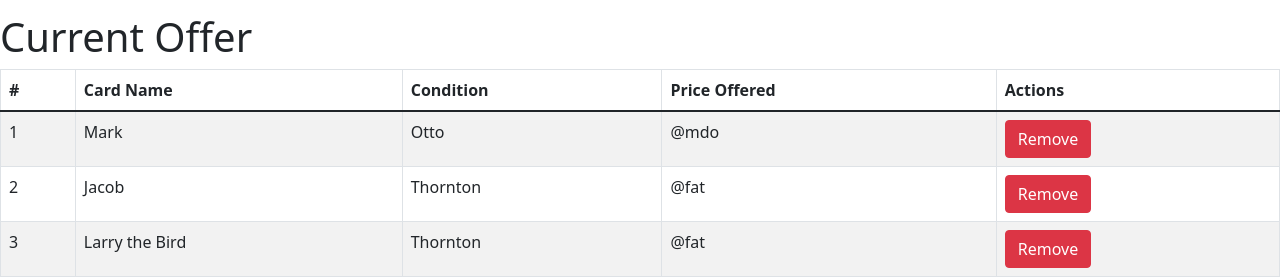
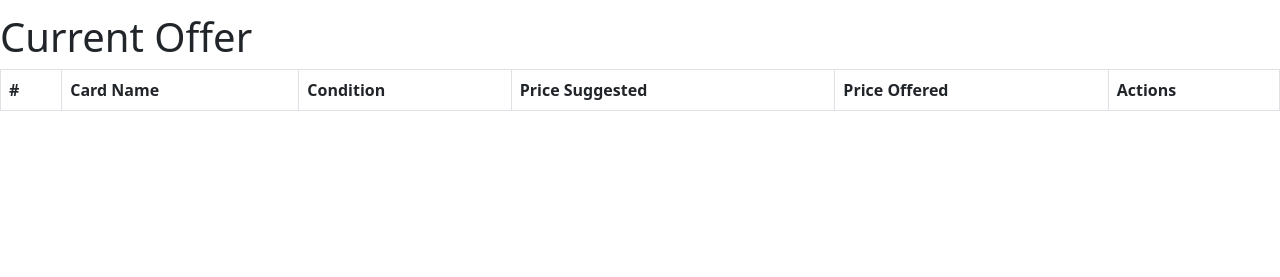
Before and after one commit to anthony-devarti/sa-floortrader, a React (Create React App) app: page / in a window 1280 px wide. Shown: the part 595-872 px from the top of the page. After the commit the page ends 800 px from the top, so only its background shows below. Built offline with nearby package versions, Linux system fonts and the light colour scheme.

Commit message:
line items adding to cart correctly.  Needs to be editable/ clearable, submitable

```diff
--- a/src/Cart.js
+++ b/src/Cart.js
@@ -1,6 +1,10 @@
 import { Button, Table } from "react-bootstrap"
+import { useGlobalState } from "./GlobalState";
+
 
 export default function Cart() {
+    const [state, dispatch] = useGlobalState();
+
     return (
         <>
         <h1>Current Offer</h1>
@@ -10,32 +14,23 @@ export default function Cart() {
                     <th>#</th>
                     <th>Card Name</th>
                     <th>Condition</th>
+                    <th>Price Suggested</th>
                     <th>Price Offered</th>
                     <th>Actions</th>
                 </tr>
             </thead>
+
             <tbody>
+            {state.cart.map((item, index) => (
                 <tr>
-                    <td>1</td>
-                    <td>Mark</td>
-                    <td>Otto</td>
-                    <td>@mdo</td>
+                    <td>{index + 1}</td>
+                    <td>{item.name}</td>
+                    <td>{item.condition}</td>
+                    <td>{item.Estimate}</td>
+                    <td>{item.Actual}</td>
                     <td><Button variant="danger">Remove</Button></td>
                 </tr>
-                <tr>
-                    <td>2</td>
-                    <td>Jacob</td>
-                    <td>Thornton</td>
-                    <td>@fat</td>
-                    <td><Button variant="danger">Remove</Button></td>
-                </tr>
-                <tr>
-                    <td>3</td>
-                    <td>Larry the Bird</td>
-                    <td>Thornton</td>
-                    <td>@fat</td>
-                    <td><Button variant="danger">Remove</Button></td>
-                </tr>
+                    ))}
             </tbody>
         </Table>
         </>
--- a/src/GlobalState.js
+++ b/src/GlobalState.js
@@ -1,4 +1,4 @@
-import React, { createContext, useReducer, useContext, useEffect, useState } from 'react';
+import React, { createContext, useReducer, useContext } from 'react';
 import jwtDecode from 'jwt-decode'
 
 //checks local storage for items in the cart and sets the starting cart value accordingly if it's there.  If it's null, it will set the starting cart value to an empty array.
--- a/src/Search.js
+++ b/src/Search.js
@@ -1,5 +1,5 @@
-import { useEffect, useState } from "react";
-import { Form, FormControl, Button, Row } from "react-bootstrap"
+import { useState } from "react";
+import { Form, FormControl, Button } from "react-bootstrap"
 import { useGlobalState } from "./GlobalState";
 import Visualizer from "./Visualizer";
 import { offerPrice } from "./data";
@@ -9,10 +9,6 @@ export default function Search() {
     const [ state, dispatch ] = useGlobalState()
 
     var scryfall = require("scryfall-client");
-
-    const [currentCard, setCurrentCard] = useState({})
-    const [printings, setPrintings] = useState({})
-    console.log( typeof printings)
 
     //handles offer state
     const [offer, setOffer] = useState(0)
@@ -26,6 +22,7 @@ export default function Search() {
     const [foil, setFoil] = useState("non")
 
     const handleFoilChange = (event) => {
+        setFoil(event.target.value)
         dispatch(state.foil=event.target.value);
     };
 
@@ -42,6 +39,7 @@ export default function Search() {
 
     //changes the condition state object based on the dropdown
     const handleConditionChange = (event) => {
+        setCondition(event.target.value)
         dispatch(state.condition=event.target.value);
     };
 
--- a/src/Visualizer.js
+++ b/src/Visualizer.js
@@ -12,13 +12,14 @@ export default function Visualizer(offer) {
     //console.log("card image when it reaches visualizer: ", card.image_uris)
 
     //console.log("offer: ", offer.offer)
+    const [offerField, setOfferField] = useState()
 
+    //modal behavior
     const [show, setShow] = useState(false);
     const handleClose = () => setShow(false);
     const handleShow = () => setShow(true);
-    const [selection, setSelection] = useState();
 
-    let currentOffer = offerPrice(card.prices.usd, card.prices.usd_foil, state.foil, state.condition)
+    let suggested = offerPrice(card.prices.usd, card.prices.usd_foil, state.foil, state.condition)
 
 
     const [printings, setPrintings] = useState([])
@@ -44,16 +45,9 @@ export default function Visualizer(offer) {
 
         handleShow()
     }
-    // console.log(printings)
 
 
-    //there's a good chance that choosing versions should be a part of the search feature, for workflow reaswons
     function VersionModal() {
-
-       function select(card){
-           console.log(card)
-           setSelection(card)
-       }
 
 
 
@@ -70,13 +64,17 @@ export default function Visualizer(offer) {
                             className="selector"
                         >
                             <h4>{printing.set_name}</h4>
-                        <img src={printing.image_uris.small}></img>
+                            <img
+                                src={printing.image_uris.small}
+                                alt={card.name}
+                            >
+                            </img>
                             <Button
                                 variant="primary"
                                 //the goal here is to get the button to highlight the card, then for the visualizer
                                 //to rerender whenever the save button is clicked so the new printing can update.
                                 //may make sense to change this workflow to selecting the printing before this.
-                        onClick={(e) => dispatch(state.card={...printing})}
+                                onClick={(e) => dispatch(state.card = { ...printing })}
                             >Choose Printing</Button>
                         </div>
                     ))}
@@ -88,6 +86,20 @@ export default function Visualizer(offer) {
                 </Modal.Footer>
             </Modal >
         );
+    }
+
+    //adding to the current cart
+    function addToCart(e) {
+        let lineItem = {
+            name: card.name,
+            Estimate: suggested,
+            foil: state.foil,
+            Actual: offerField,
+            condition: state.condition,
+        }
+        dispatch([state.cart.push(lineItem)]);
+        localStorage.setItem("cart", JSON.stringify(state.cart));
+        setOfferField("")
     }
 
     return (
@@ -132,13 +144,20 @@ export default function Visualizer(offer) {
                 </Row>
                 <Row>
                     {/* put the current offer here.  This should update whenever the app renders */}
-                    Suggested Offer: {currentOffer}
+                    Suggested Offer: {suggested}
                 </Row>
                 <Row>
                     <Form className="buy-form">
                         <Form.Group className="buy-form" controlId="offerPrice">
-                            <Form.Control type="currency" placeholder="Your Offer" />
-                            <Button variant="success">Add to Offer</Button>
+                            <Form.Control
+                                type="currency"
+                                placeholder="Your Offer"
+                                onChange={(e) => setOfferField(e.target.value)}
+                            />
+                            <Button
+                                variant="success"
+                                onClick={addToCart}
+                            >Add to Offer</Button>
                         </Form.Group>
                     </Form>
                 </Row>
--- a/src/data.js
+++ b/src/data.js
@@ -1,3 +1,6 @@
+
+
+
 export async function printings(cardName) {
     var scryfall = require("scryfall-client");
     scryfall
@@ -48,3 +51,16 @@ export function offerPrice(price, foilPrice, foil, condition) {
         return "Bulk"
     } else return "$" + offer
 }
+
+export function addToCart(card, suggested, offer, condition){
+    //define everything that needs to be included in the total order information
+    //this may need to take place inside of a component.
+    let lineItem = {
+        name: card.name,
+        Estimate: suggested,
+        Actual: offer,
+        condition: condition,
+    }
+
+
+}
```
Lines whose indentation alone changed are shown as unchanged.
